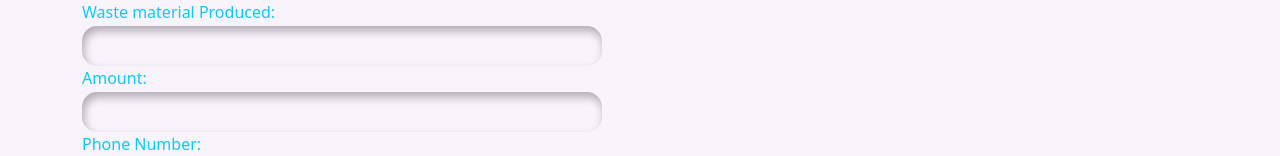
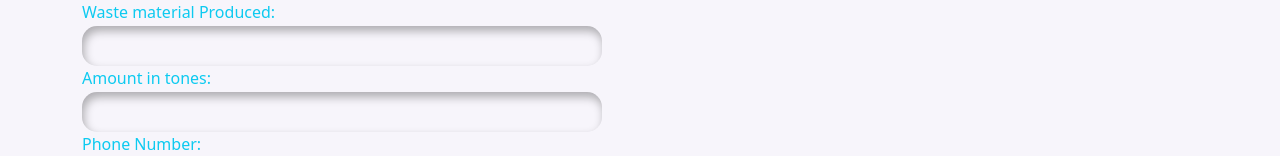
Before and after one commit to sa-l-aash/strath-project-vue, a Vue app: page /register in a window 1280 px wide. Shown: the part 316-472 px from the top of the page. Built offline with nearby package versions, Linux system fonts and the light colour scheme.

Commit message:
adding comments

```diff
--- a/src/App.vue
+++ b/src/App.vue
@@ -1,4 +1,6 @@
 <template>
+  <!-- line 4 serves as a placeholder for rendering the content of the current route and
+    allows you to change the content of your application's main view based on the URL.  -->
   <router-view></router-view>
 </template>
 
--- a/src/components/Register.vue
+++ b/src/components/Register.vue
@@ -71,7 +71,8 @@
                       />
                     </div>
                     <div class="form-group">
-                      <label for="amount" class="text-info">Amount:</label
+                      <label for="amount" class="text-info"
+                        >Amount in tones:</label
                       ><br />
                       <input
                         autocomplete="off"
@@ -141,7 +142,11 @@
                       value="Register"
                     />
                   </div>
-                  <div>By pressing register you are giving us the permission to show other companies your email address and business number so that they are able to reach out to you </div>
+                  <div>
+                    By pressing register you are giving us the permission to
+                    show other companies your email address and business number
+                    so that they are able to reach out to you.
+                  </div>
                 </div>
               </div>
             </form>
--- a/src/components/WasteMaterialPage.vue
+++ b/src/components/WasteMaterialPage.vue
@@ -2,11 +2,12 @@
   <div class="site">
     <navigationbar />
     <div class="content">
+      <!-- this is the search bar specifically for this page only -->
       <div class="search">
-  <input v-model="searchQuery" placeholder="Search...">
+        <input v-model="searchQuery" placeholder="Search..." />
         <button @click="search">Search</button>
       </div>
-
+      <!-- this table displays company details allowing other companies to contact them -->
       <table class="table table-hover">
         <thead>
           <tr>
@@ -20,6 +21,7 @@
           </tr>
         </thead>
         <tbody>
+          <!-- this displays the data found in the table user in the database -->
           <tr v-for="user in users" :key="user.id">
             <td>{{ user.id }}</td>
             <td>{{ user.name }}</td>
@@ -37,6 +39,7 @@
 
 <script>
 import navigationbar from "./Navigation.vue";
+//here we import axios so as to talk to the back-end side
 import axios from "axios";
 
 export default {
@@ -49,8 +52,13 @@ export default {
     };
   },
   components: {
+    // here we define the navigationbar
+    // component to be used in this page
     navigationbar,
   },
+  //this is the function that displays the data in the table users
+  //but first it checks if the user has a authentication token
+  //if not it will not display the table data
   async created() {
     try {
       //Authenticate request
@@ -60,14 +68,17 @@ export default {
           Authorization: `Bearer ${token}`,
         },
       };
-      //if the above function works it will then display the user table
+      //if the above authentication function works it will then display the user table
       const response = await axios.get(this.baseUrl + "/readAllUsers", config);
       this.users = response.data.response;
     } catch (e) {
       this.errors.push(e);
     }
   },
+
   methods: {
+    //this is the search function that filters data according to what is searched
+    //but it also checks for a token
     async search() {
       try {
         const token = localStorage.getItem("authToken");
@@ -89,7 +100,6 @@ export default {
       }
     },
   },
-
 };
 </script>
 <style scoped>
--- a/src/main.js
+++ b/src/main.js
@@ -1,7 +1,7 @@
 import { createRouter, createWebHistory } from "vue-router";
 import { createApp } from "vue";
+//here we import our various pages
 import App from "./App.vue";
-//here we import our various pages
 import home from "./components/Home.vue";
 import login from "./components/Login.vue";
 import register from "./components/Register.vue";
@@ -13,7 +13,7 @@ import mostProducedWasteProductPage from "./components/MostProducedWasteProduct.
 // here we create routes to our various pages
 const routes = [
   {
-    name: "home", //this is a unique name for the route
+    name: "home", //this is the unique name for the route
     path: "/", //this is what you will see in the url
     component: home, //this is the vue component that should be rendered when the route is accessed
   },
```
Lines whose indentation alone changed are shown as unchanged.
